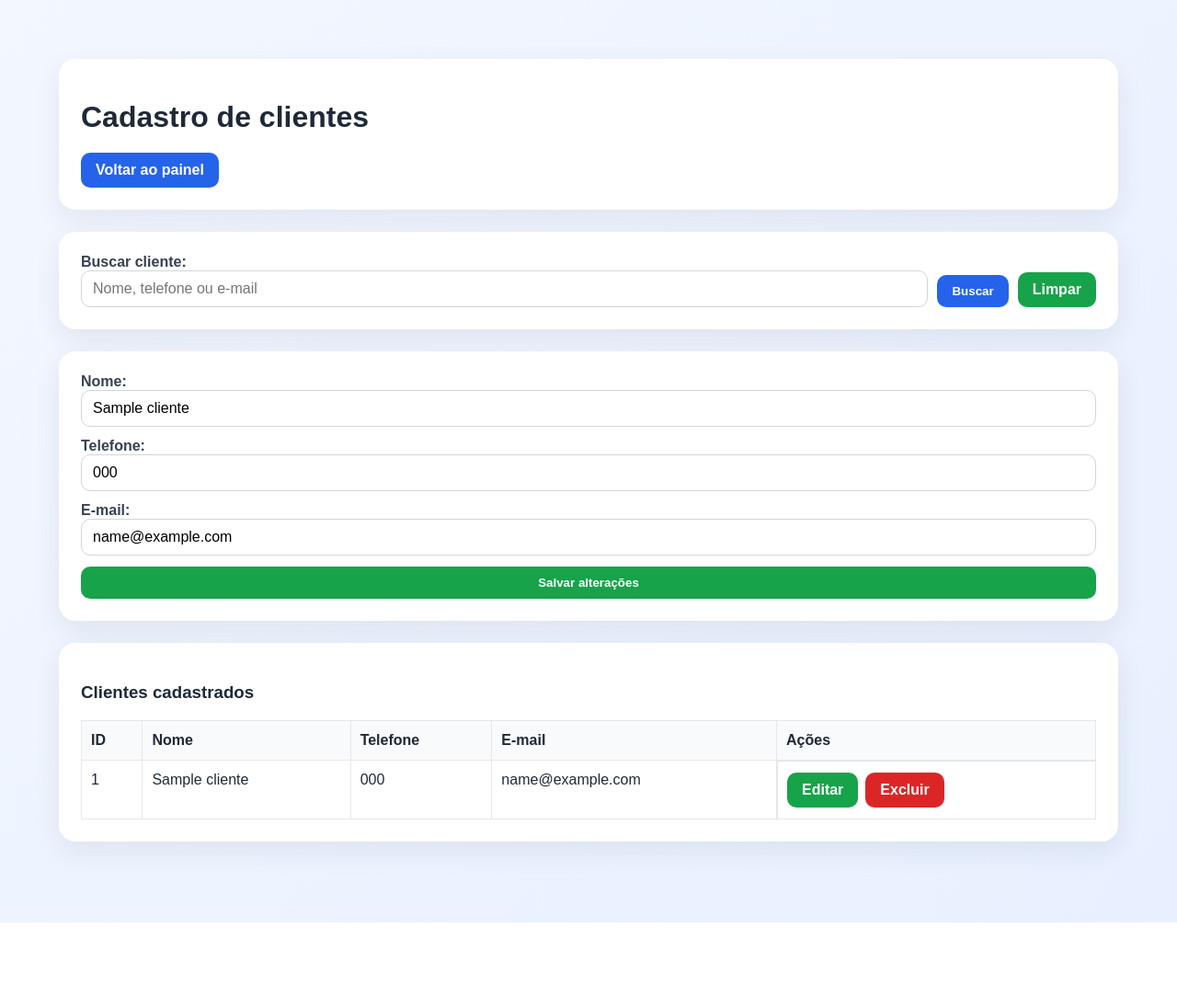
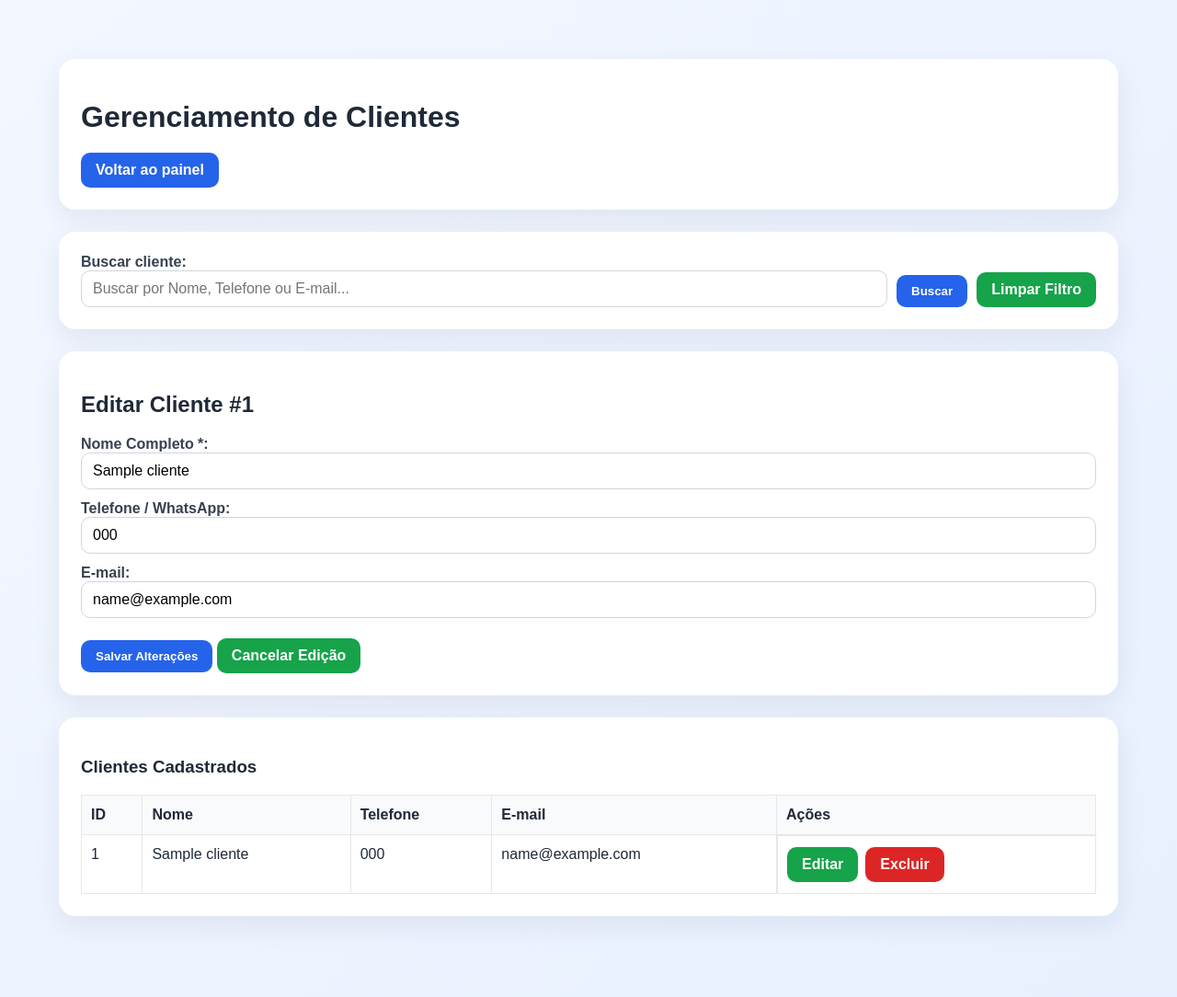
Before and after one commit to KyleNdaka/TCC_SIAT, a PHP site: page /clientes.php?id=1 in a window 1280 px wide. Shown: the part 74-1158 px from the top of the page at 92% size. Before the commit the page ends 1077 px from the top, so only its background shows below. Run offline with PHP 8.4, Linux system fonts and the light colour scheme; a user stored in the database is signed in; tables that the repository leaves empty hold one stand-in row (values such as "Sample post").

Commit message:
Update clientes.php

```diff
--- a/clientes.php
+++ b/clientes.php
@@ -1,6 +1,7 @@
 <?php
 session_start();
 
+// Validação de Sessão (Segurança)
 if (!isset($_SESSION["usuario_id"])) {
     header("Location: login.php");
     exit;
@@ -9,40 +10,48 @@ if (!isset($_SESSION["usuario_id"])) {
 require __DIR__ . "/conexao/conexao.php";
 
 $mensagem = "";
+$tipoMensagem = "";
 $clienteEditando = null;
 $filtro = trim($_GET["q"] ?? "");
 
+// -----------------------------------------------------------------------------
+// 1. EXCLUIR (DELETE) - Utilizando Prepared Statement e Cascade do Banco
+// -----------------------------------------------------------------------------
 if (isset($_GET["delete"])) {
-    $id = (int)($_GET["delete"] ?? 0);
+    $id = (int)$_GET["delete"];
 
     if ($id > 0) {
-        $ordensRelacionadas = $conexao->query("SELECT id_Servico FROM ordens_servico WHERE cliente_id = $id");
-        $idsOrdens = [];
-        while ($linha = $ordensRelacionadas->fetch_assoc()) {
-            $idsOrdens[] = (int) $linha["id_Servico"];
+        $stmtDelete = $conexao->prepare("DELETE FROM clientes WHERE id_Cliente = ?");
+        $stmtDelete->bind_param("i", $id);
+
+        if ($stmtDelete->execute()) {
+            header("Location: clientes.php?msg=deleted");
+            exit;
+        } else {
+            $mensagem = "Erro ao excluir cliente: " . $conexao->error;
+            $tipoMensagem = "error";
         }
-
-        if (!empty($idsOrdens)) {
-            $idsOrdensEmSql = implode(",", $idsOrdens);
-            $conexao->query("DELETE FROM historico_status WHERE ordem_id IN ($idsOrdensEmSql)");
-            $conexao->query("DELETE FROM ordens_servico WHERE cliente_id = $id");
-        }
-
-        $conexao->query("DELETE FROM aparelhos WHERE cliente_id = $id");
-        $conexao->query("DELETE FROM clientes WHERE id_Cliente = $id");
-        header("Location: clientes.php");
-        exit;
     }
 }
 
+// -----------------------------------------------------------------------------
+// 2. BUSCAR REGISTRO PARA EDIÇÃO (READ - Seleção)
+// -----------------------------------------------------------------------------
 if (isset($_GET["id"])) {
     $id = (int)$_GET["id"];
-    $resultado = $conexao->query("SELECT * FROM clientes WHERE id_Cliente = $id LIMIT 1");
-    if ($resultado && $resultado->num_rows > 0) {
-        $clienteEditando = $resultado->fetch_assoc();
+    $stmtSelectId = $conexao->prepare("SELECT * FROM clientes WHERE id_Cliente = ? LIMIT 1");
+    $stmtSelectId->bind_param("i", $id);
+    $stmtSelectId->execute();
+    $resultadoEdit = $stmtSelectId->get_result();
+
+    if ($resultadoEdit && $resultadoEdit->num_rows > 0) {
+        $clienteEditando = $resultadoEdit->fetch_assoc();
     }
 }
 
+// -----------------------------------------------------------------------------
+// 3. CRIAR (CREATE) E ATUALIZAR (UPDATE)
+// -----------------------------------------------------------------------------
 if ($_SERVER["REQUEST_METHOD"] === "POST") {
     $id = (int)($_POST["id_Cliente"] ?? 0);
     $nome = trim($_POST["nome"] ?? "");
@@ -51,38 +60,63 @@ if ($_SERVER["REQUEST_METHOD"] === "POST") {
 
     if ($nome === "") {
         $mensagem = "O nome do cliente é obrigatório.";
+        $tipoMensagem = "error";
     } else {
         if ($id > 0) {
+            // OPERAÇÃO: UPDATE (Atualizar)
             $stmt = $conexao->prepare("UPDATE clientes SET nome = ?, telefone = ?, email = ? WHERE id_Cliente = ?");
             $stmt->bind_param("sssi", $nome, $telefone, $email, $id);
+            $acaoMsg = "updated";
         } else {
+            // OPERAÇÃO: CREATE (Cadastrar)
             $stmt = $conexao->prepare("INSERT INTO clientes (nome, telefone, email) VALUES (?, ?, ?)");
             $stmt->bind_param("sss", $nome, $telefone, $email);
+            $acaoMsg = "created";
         }
 
         if ($stmt->execute()) {
-            header("Location: clientes.php");
+            header("Location: clientes.php?msg=" . $acaoMsg);
             exit;
         } else {
             $mensagem = "Erro ao salvar cliente: " . $stmt->error;
+            $tipoMensagem = "error";
         }
     }
 }
 
-$baseClientes = "SELECT * FROM clientes";
+// Trata mensagens de sucesso via GET
+if (isset($_GET["msg"])) {
+    if ($_GET["msg"] === "created") {
+        $mensagem = "Cliente cadastrado com sucesso!";
+        $tipoMensagem = "success";
+    } elseif ($_GET["msg"] === "updated") {
+        $mensagem = "Dados do cliente atualizados com sucesso!";
+        $tipoMensagem = "success";
+    } elseif ($_GET["msg"] === "deleted") {
+        $mensagem = "Cliente e registros vinculados foram removidos com sucesso!";
+        $tipoMensagem = "success";
+    }
+}
+
+// -----------------------------------------------------------------------------
+// 4. CONSULTAR / LISTAR / FILTRAR (READ - Listagem)
+// -----------------------------------------------------------------------------
 if ($filtro !== "") {
-    $filtroEscapado = $conexao->real_escape_string($filtro);
-    $baseClientes .= " WHERE nome LIKE '%$filtroEscapado%' OR telefone LIKE '%$filtroEscapado%' OR email LIKE '%$filtroEscapado%'";
+    $filtroParam = "%" . $filtro . "%";
+    $stmtClientes = $conexao->prepare("SELECT * FROM clientes WHERE nome LIKE ? OR telefone LIKE ? OR email LIKE ? ORDER BY nome ASC");
+    $stmtClientes->bind_param("sss", $filtroParam, $filtroParam, $filtroParam);
+    $stmtClientes->execute();
+    $resultadoClientes = $stmtClientes->get_result();
+} else {
+    $resultadoClientes = $conexao->query("SELECT * FROM clientes ORDER BY nome ASC");
 }
-$baseClientes .= " ORDER BY nome ASC";
-$resultadoClientes = $conexao->query($baseClientes);
 ?>
 <!DOCTYPE html>
 <html lang="pt-BR">
 <head>
     <meta charset="UTF-8">
     <meta name="viewport" content="width=device-width, initial-scale=1.0">
-    <title>Clientes</title>
+    <title>Gerenciamento de Clientes - CRUD</title>
     <link rel="stylesheet" href="css/estilo.css">
 </head>
 <body>
@@ -98,53 +132,69 @@ $resultadoClientes = $conexao->query($baseClientes);
     </header>
 
     <main class="container">
+        <!-- Cabeçalho da Página -->
         <div class="card">
-            <h1 class="page-title">Cadastro de clientes</h1>
+            <h1 class="page-title">Gerenciamento de Clientes</h1>
             <div class="inline-actions">
                 <a class="link-button" href="painel.php">Voltar ao painel</a>
             </div>
         </div>
 
+        <!-- Alerta de Feedback (Sucesso ou Erro) -->
+        <?php if ($mensagem !== "") : ?>
+            <div class="alert <?php echo $tipoMensagem; ?>">
+                <?php echo htmlspecialchars($mensagem); ?>
+            </div>
+        <?php endif; ?>
+
+        <!-- Formulário de Busca (READ - Filtro) -->
         <div class="card">
-            <form method="get" action="clientes.php" style="display:flex; gap:10px; align-items:end; flex-wrap:wrap;">
+            <form method="get" action="clientes.php" style="display:flex; gap:10px; align-items:flex-end; flex-wrap:wrap;">
                 <div style="flex:1; min-width:220px;">
-                    <label>Buscar cliente:</label>
-                    <input type="text" name="q" value="<?php echo htmlspecialchars($filtro); ?>" placeholder="Nome, telefone ou e-mail">
+                    <label for="q">Buscar cliente:</label>
+                    <input type="text" id="q" name="q" value="<?php echo htmlspecialchars($filtro); ?>" placeholder="Buscar por Nome, Telefone ou E-mail...">
                 </div>
                 <button type="submit" class="btn">Buscar</button>
-                <a class="btn btn-secondary" href="clientes.php">Limpar</a>
+                <a class="btn btn-secondary" href="clientes.php">Limpar Filtro</a>
             </form>
         </div>
 
+        <!-- Formulário de Cadastro / Edição (CREATE / UPDATE) -->
         <div class="card">
-            <?php if ($mensagem !== "") : ?>
-                <div class="alert error"><?php echo htmlspecialchars($mensagem); ?></div>
-            <?php endif; ?>
+            <h2><?php echo $clienteEditando ? "Editar Cliente #" . (int)$clienteEditando["id_Cliente"] : "Novo Cliente"; ?></h2>
 
             <form method="post" action="clientes.php">
                 <input type="hidden" name="id_Cliente" value="<?php echo htmlspecialchars((string)($clienteEditando["id_Cliente"] ?? 0)); ?>">
 
                 <div>
-                    <label>Nome:</label>
-                    <input type="text" name="nome" value="<?php echo htmlspecialchars($clienteEditando["nome"] ?? ""); ?>" required>
+                    <label for="nome">Nome Completo *:</label>
+                    <input type="text" id="nome" name="nome" value="<?php echo htmlspecialchars($clienteEditando["nome"] ?? ""); ?>" required>
                 </div>
 
                 <div>
-                    <label>Telefone:</label>
-                    <input type="text" name="telefone" value="<?php echo htmlspecialchars($clienteEditando["telefone"] ?? ""); ?>">
+                    <label for="telefone">Telefone / WhatsApp:</label>
+                    <input type="text" id="telefone" name="telefone" value="<?php echo htmlspecialchars($clienteEditando["telefone"] ?? ""); ?>">
                 </div>
 
                 <div>
-                    <label>E-mail:</label>
-                    <input type="email" name="email" value="<?php echo htmlspecialchars($clienteEditando["email"] ?? ""); ?>">
+                    <label for="email">E-mail:</label>
+                    <input type="email" id="email" name="email" value="<?php echo htmlspecialchars($clienteEditando["email"] ?? ""); ?>">
                 </div>
 
-                <button type="submit"><?php echo $clienteEditando ? "Salvar alterações" : "Cadastrar cliente"; ?></button>
+                <div style="margin-top: 10px;">
+                    <button type="submit" class="btn">
+                        <?php echo $clienteEditando ? "Salvar Alterações" : "Cadastrar Cliente"; ?>
+                    </button>
+                    <?php if ($clienteEditando) : ?>
+                        <a class="btn btn-secondary" href="clientes.php">Cancelar Edição</a>
+                    <?php endif; ?>
+                </div>
             </form>
         </div>
 
+        <!-- Tabela de Listagem de Clientes (READ & Ações UPDATE/DELETE) -->
         <div class="card">
-            <h3>Clientes cadastrados</h3>
+            <h3>Clientes Cadastrados</h3>
             <table>
                 <thead>
                     <tr>
@@ -165,7 +215,7 @@ $resultadoClientes = $conexao->query($baseClientes);
                                 <td><?php echo htmlspecialchars($cliente["email"] ?? "-"); ?></td>
                                 <td class="inline-actions">
                                     <a class="btn btn-secondary" href="clientes.php?id=<?php echo (int)$cliente["id_Cliente"]; ?>">Editar</a>
-                                    <a class="btn btn-danger" href="clientes.php?delete=<?php echo (int)$cliente["id_Cliente"]; ?>" onclick="return confirm('Deseja excluir este cliente?');">Excluir</a>
+                                    <a class="btn btn-danger" href="clientes.php?delete=<?php echo (int)$cliente["id_Cliente"]; ?>" onclick="return confirm('Tem certeza que deseja excluir este cliente? Todas as ordens e aparelhos vinculados a ele também serão excluídos.');">Excluir</a>
                                 </td>
                             </tr>
                         <?php endwhile; ?>
```
